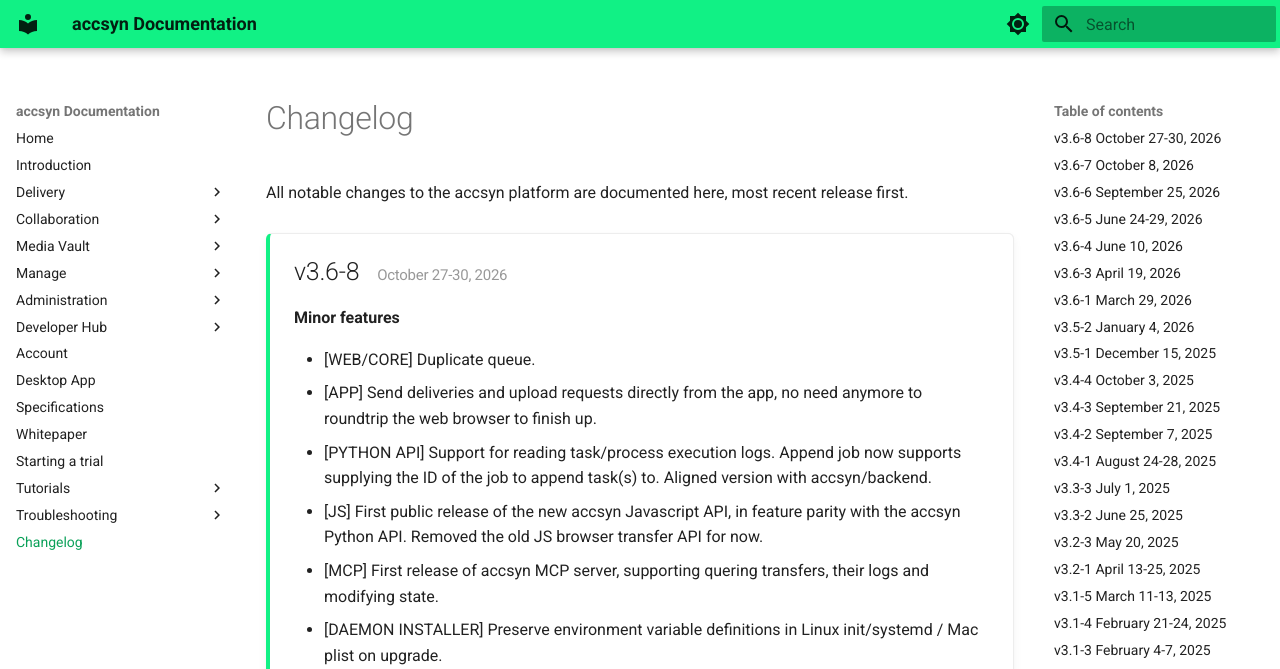
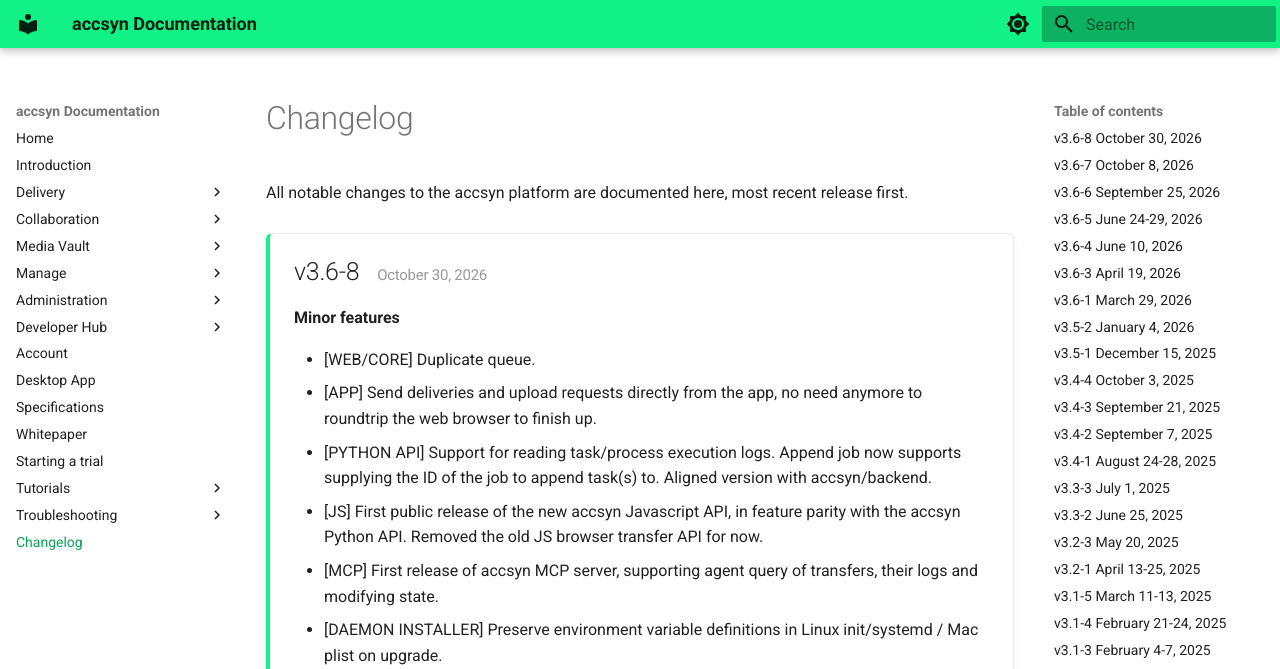
Before and after one commit to accsyn/doc, an MkDocs documentation site: the page built from docs/changelog.md, in a window 1280 px wide and 900 px high. Shown: the top 669 px of the window. Built offline with MkDocs 1.6.1 and Material for MkDocs 9.7.7, drawn with Linux system fonts in a browser that asks for light colours; emoji names are drawn with the system emoji font.

Commit message:
Changelog fix

```diff
--- a/docs/changelog.md
+++ b/docs/changelog.md
@@ -4,7 +4,7 @@
 
 <div class="release-card" markdown>
 
-## v3.6-8 <small>October 27-30, 2026</small>
+## v3.6-8 <small>October 30, 2026</small>
 
 **Minor features**
 
@@ -12,7 +12,7 @@
 - [APP] Send deliveries and upload requests directly from the app, no need anymore to roundtrip the web browser to finish up.
 - [PYTHON API] Support for reading task/process execution logs. Append job now supports supplying the ID of the job to append task(s) to. Aligned version with accsyn/backend.
 - [JS] First public release of the new accsyn Javascript API, in feature parity with the accsyn Python API. Removed the old JS browser transfer API for now.
-- [MCP] First release of accsyn MCP server, supporting quering transfers, their logs and modifying state.
+- [MCP] First release of accsyn MCP server, supporting agent query of transfers, their logs and modifying state.
 - [DAEMON INSTALLER] Preserve environment variable definitions in Linux init/systemd / Mac plist on upgrade.
 - [WEB] Properly show job hooks, with hook exec log viewer.
 - [WEB] Possbility to edit local share path mappings and enable/disable clients from the hosts page.
```
